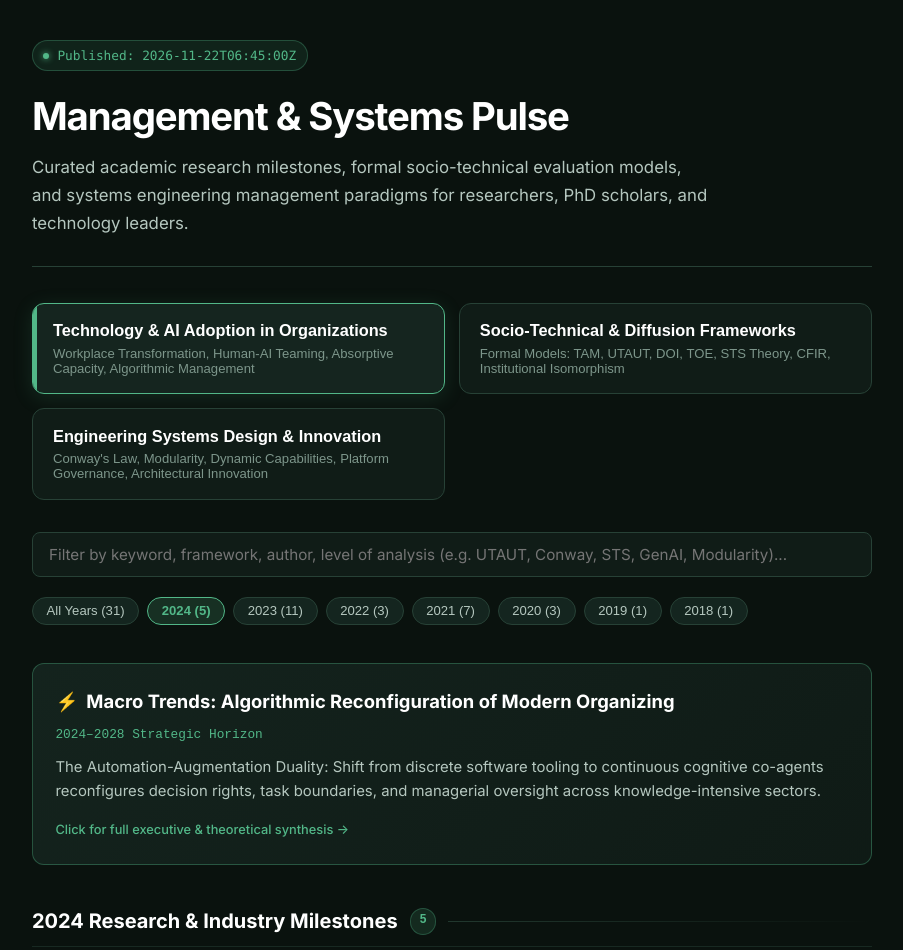
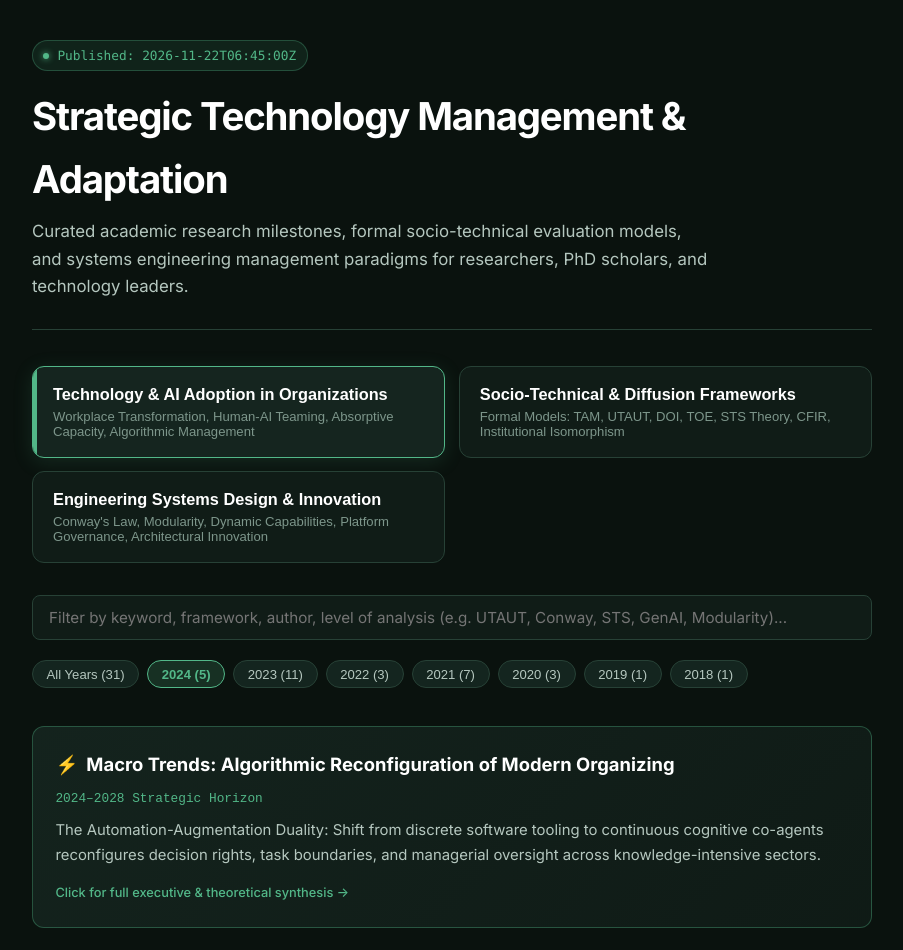
Before and after one commit to nishanth-rd/mgmt-tech-research, a plain HTML site: page index.html in a window 1280 px wide. Shown: the top 950 px of the page, without its empty margins (188-1091 px from the left). Drawn offline with Linux system fonts and the light colour scheme.

Commit message:
feat(branding): update portal title to strategic technology management & adaptation

```diff
--- a/index.html
+++ b/index.html
@@ -3,7 +3,7 @@
 <head>
   <meta charset="UTF-8">
   <meta name="viewport" content="width=device-width, initial-scale=1.0">
-  <title>Management & Systems Pulse | R&D Knowledge Base</title>
+  <title>Strategic Technology Management & Adaptation | R&D Knowledge Base</title>
   <meta name="description" content="Academic research portal covering Technology & AI Adoption, Socio-Technical & Diffusion Frameworks, and Engineering Systems Design & Innovation.">
   <link rel="stylesheet" href="./css/style.css">
   <link rel="preconnect" href="https://fonts.googleapis.com">
@@ -17,7 +17,7 @@
       <div class="version-badge" data-publish-utc="2026-11-22T06:45:00Z">
         Published: 2026-11-22T06:45:00Z
       </div>
-      <h1 class="site-title">Management & Systems Pulse</h1>
+      <h1 class="site-title">Strategic Technology Management & Adaptation</h1>
       <p class="site-subtitle">
         Curated academic research milestones, formal socio-technical evaluation models, and systems engineering management paradigms for researchers, PhD scholars, and technology leaders.
       </p>
--- a/js/app.js
+++ b/js/app.js
@@ -1,4 +1,4 @@
-// Management & Systems Pulse - SPA Engine (Nordic Forest Theme)
+// Strategic Technology Management & Adaptation - SPA Engine (Nordic Forest Theme)
 let currentTab = 'adoption';
 const cache = {};
 let currentSearch = '';
--- a/serve.js
+++ b/serve.js
@@ -1,7 +1,7 @@
 #!/usr/bin/env node
 
 /**
- * Zero-dependency local development server for Management & Systems Pulse.
+ * Zero-dependency local development server for Strategic Technology Management & Adaptation.
  * Uses native node:http and node:fs modules (no npm install required).
  */
 
@@ -58,7 +58,7 @@ const server = http.createServer((req, res) => {
 
 server.listen(PORT, '127.0.0.1', () => {
   console.log('\n======================================================');
-  console.log(`🚀 Management & Systems Pulse local server running!`);
+  console.log(`🚀 Strategic Technology Management & Adaptation local server running!`);
   console.log(`🌐 Local URL: http://localhost:${PORT}`);
   console.log(`📁 Serving directory: ${ROOT_DIR}`);
   console.log('   Press Ctrl+C to stop.');
--- a/validate.js
+++ b/validate.js
@@ -13,7 +13,7 @@ const ROOT_DIR = __dirname;
 const DATA_DIR = path.join(ROOT_DIR, 'data');
 const EXPECTED_TABS = ['adoption', 'frameworks', 'systems-innovation'];
 
-console.log('🔍 Running Management & Systems Pulse Guardrails (Nordic Forest Edition)...\n');
+console.log('🔍 Running Strategic Technology Management & Adaptation Guardrails (Nordic Forest Edition)...\n');
 
 let hasErrors = false;
 const globalIds = new Set();
```
Also changed, not shown: 3 other files.
